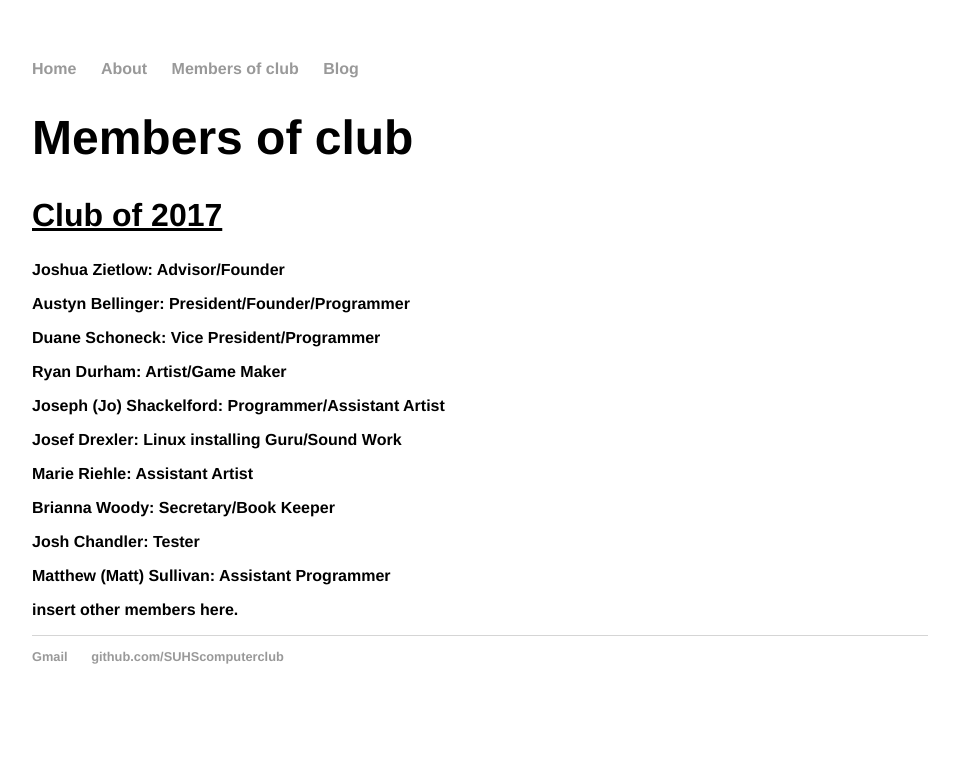
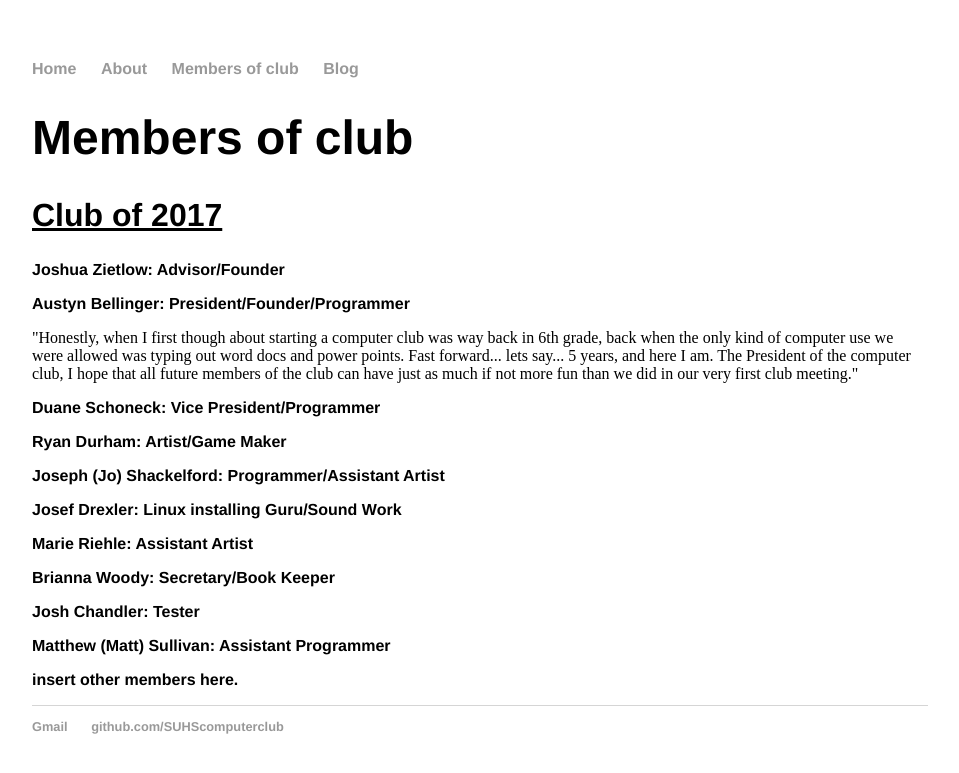
Before and after one commit to SUHScomputerclub/SUHScomputerclub.github.io, a Jekyll site: the page built from club-members/index.html, in a window 1280 px wide. Shown: the top 773 px of the page, without its empty margins (160-1119 px from the left). Built offline with Jekyll 4.4.1, drawn with Linux system fonts in a browser that asks for light colours.

Commit message:
Austyn's note

```diff
--- a/club-members/index.html
+++ b/club-members/index.html
@@ -9,6 +9,8 @@ title: Members of club
 	<h3>Joshua Zietlow: Advisor/Founder</h3>
 
 	<h3>Austyn Bellinger: President/Founder/Programmer</h3>
+
+	"Honestly, when I first though about starting a computer club was way back in 6th grade, back when the only kind of computer use we were allowed was typing out word docs and power points. Fast forward... lets say... 5 years, and here I am. The President of the computer club, I hope that all future members of the club can have just as much if not more fun than we did in our very first club meeting."
 
 	<h3>Duane Schoneck: Vice President/Programmer</h3>
 
```
